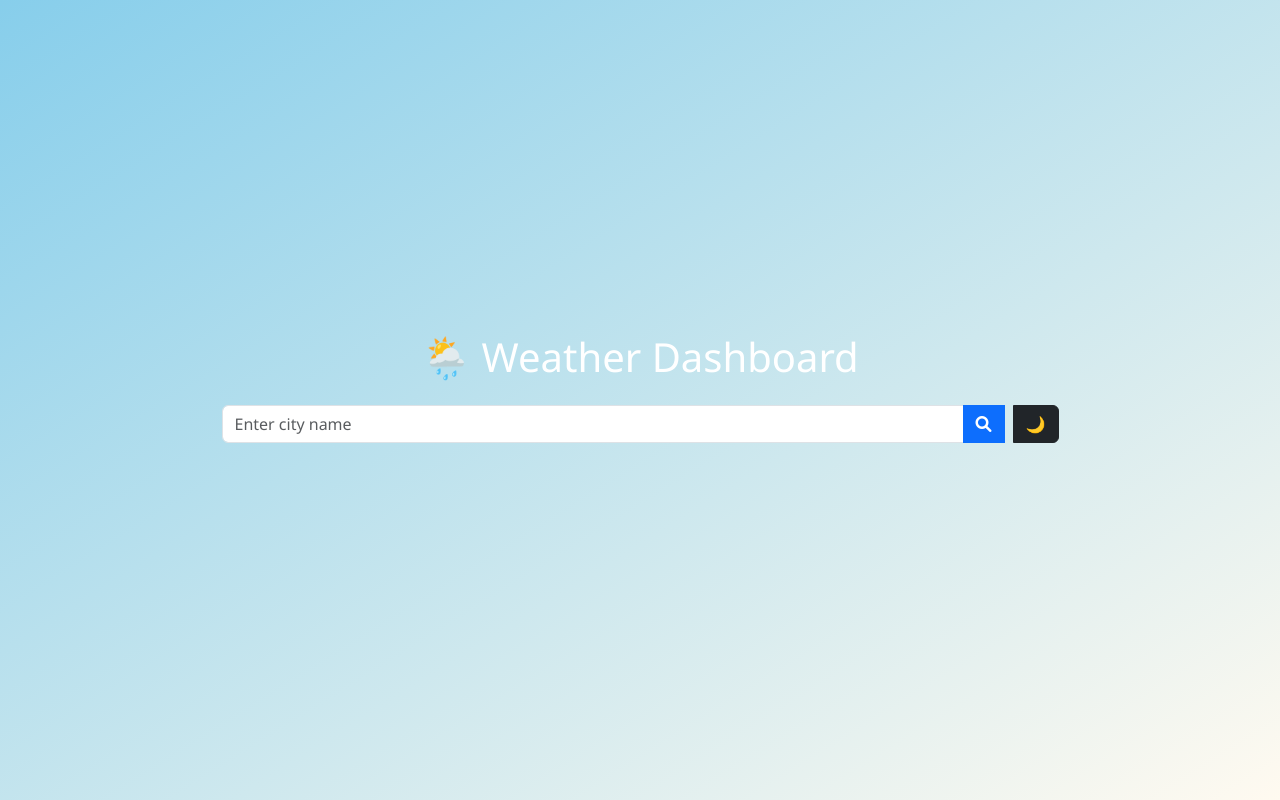
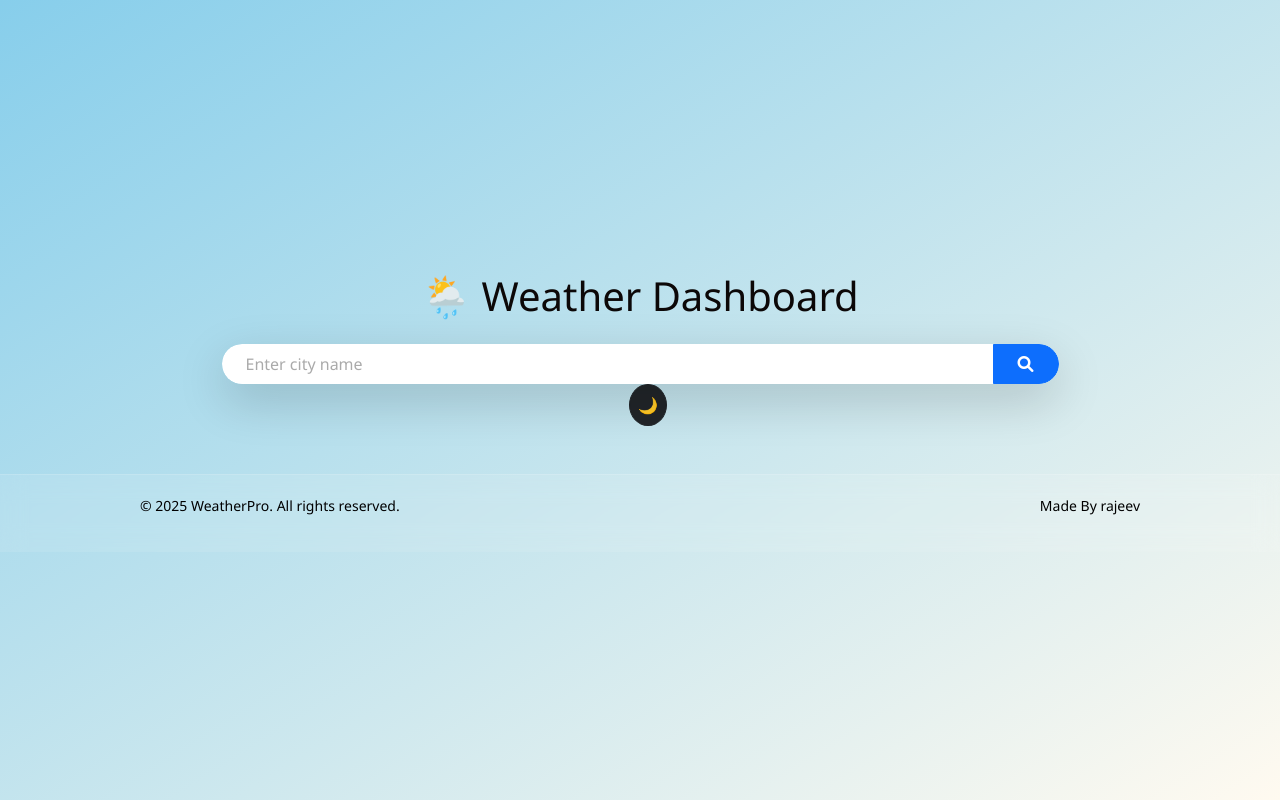
Before and after one commit to Rajeev724/weather_app, a plain HTML site: page index.html in a window 1280 px wide. Drawn offline with nearby package versions, Linux system fonts and the light colour scheme.

Commit message:
dark mode improve

```diff
--- a/index.html
+++ b/index.html
@@ -20,21 +20,27 @@
   <body class="d-flex flex-column align-items-center justify-content-center">
     <div id="particles-js"></div>
     <div class="container text-center my-4">
-      <h1 class="text-white mb-4">🌦️ Weather Dashboard</h1>
+      <h1 class="mb-4 dashboard-title">🌦️ Weather Dashboard</h1>
 
       <!-- Search Bar -->
-      <div class="input-group mb-4 w-75 mx-auto">
+      <div class="search-bar-container mb-4 w-75 mx-auto d-flex align-items-center justify-content-center flex-wrap">
+        <div class="input-group rounded-pill shadow-lg overflow-hidden">
           <input
             type="text"
             id="city"
-          class="form-control"
+            class="form-control border-0 px-4 py-2"
             placeholder="Enter city name"
+            style="border-radius: 50px 0 0 50px;"
           />
-        <button class="btn btn-primary" onclick="getWeather()">
+          <button class="btn btn-primary px-4" onclick="getWeather()" style="border-radius: 0 50px 50px 0;">
             <i class="fas fa-search"></i>
           </button>
-        <button id="toggleDark" class="btn btn-dark ms-2">🌙</button>
         </div>
+        <button id="toggleDark" class="btn btn-dark ms-3 mt-2 mt-md-0 rounded-circle p-2" title="Toggle Dark Mode">
+          🌙
+        </button>
+      </div>
+
 
       <!-- Weather Cards Section -->
       <div id="weather-section" class="row justify-content-center hidden">
@@ -60,6 +66,15 @@
         </div>
       </div>
     </div>
+    <!-- Footer -->
+    <footer class="footer-glass">
+      <div class="footer-content">
+        <p>&copy; 2025 WeatherPro. All rights reserved.</p>
+        <p>Made By rajeev</p>
+      </div>
+    </footer>
+
+
 
     <!-- Bootstrap JS -->
     <script src="https://cdn.jsdelivr.net/npm/bootstrap@5.3.0/dist/js/bootstrap.bundle.min.js"></script>
--- a/styles.css
+++ b/styles.css
@@ -12,7 +12,15 @@ body {
     transition: background 0.5s ease;
     font-family: 'Segoe UI', Tahoma, Geneva, Verdana, sans-serif;
 }
+/* title color change  */
+.dashboard-title {
+    color: #0c0808;
+    transition: color 0.3s ease;
+  }
 
+  body.dark .dashboard-title {
+    color: #fff;
+  }
 /* Glass Effect */
 .glass-card {
     background: rgba(255, 255, 255, 0.2);
@@ -20,7 +28,7 @@ body {
     backdrop-filter: blur(10px);
     -webkit-backdrop-filter: blur(10px);
     border-radius: 20px;
-    color: #fff;
+    color: #000000;
     transition: 0.4s ease;
 }
 
@@ -113,3 +121,57 @@ body.dark .glass-small {
     0% { background-position: 0 0; }
     100% { background-position: 100px 600px; }
 }
+
+.footer-glass {
+    width: 100%;
+    background: rgba(255, 255, 255, 0.1);
+    backdrop-filter: blur(12px);
+    border-top: 1px solid rgba(255, 255, 255, 0.15);
+    color: #000000;
+    padding: 20px 10px;
+    text-align: center;
+    position: relative;
+    bottom: 0;
+    z-index: 5;
+  }
+
+  .footer-content {
+    max-width: 1000px;
+    margin: 0 auto;
+    font-size: 14px;
+    display: flex;
+    flex-direction: column;
+    gap: 5px;
+  }
+
+  @media (min-width: 600px) {
+    .footer-content {
+      flex-direction: row;
+      justify-content: space-between;
+      align-items: center;
+    }
+  }
+
+  body.dark .footer-glass {
+    background: rgba(0, 0, 0, 0.3);
+    color: #eee;
+    border-color: rgba(255, 255, 255, 0.1);
+  }
+
+  .input-group input::placeholder {
+    color: #aaa;
+  }
+
+  .input-group input:focus {
+    outline: none;
+    box-shadow: none;
+  }
+
+  #toggleDark {
+    transition: all 0.3s ease-in-out;
+  }
+
+  #toggleDark:hover {
+    background-color: #444;
+    transform: rotate(15deg);
+  }
```
Lines whose indentation alone changed are shown as unchanged.
